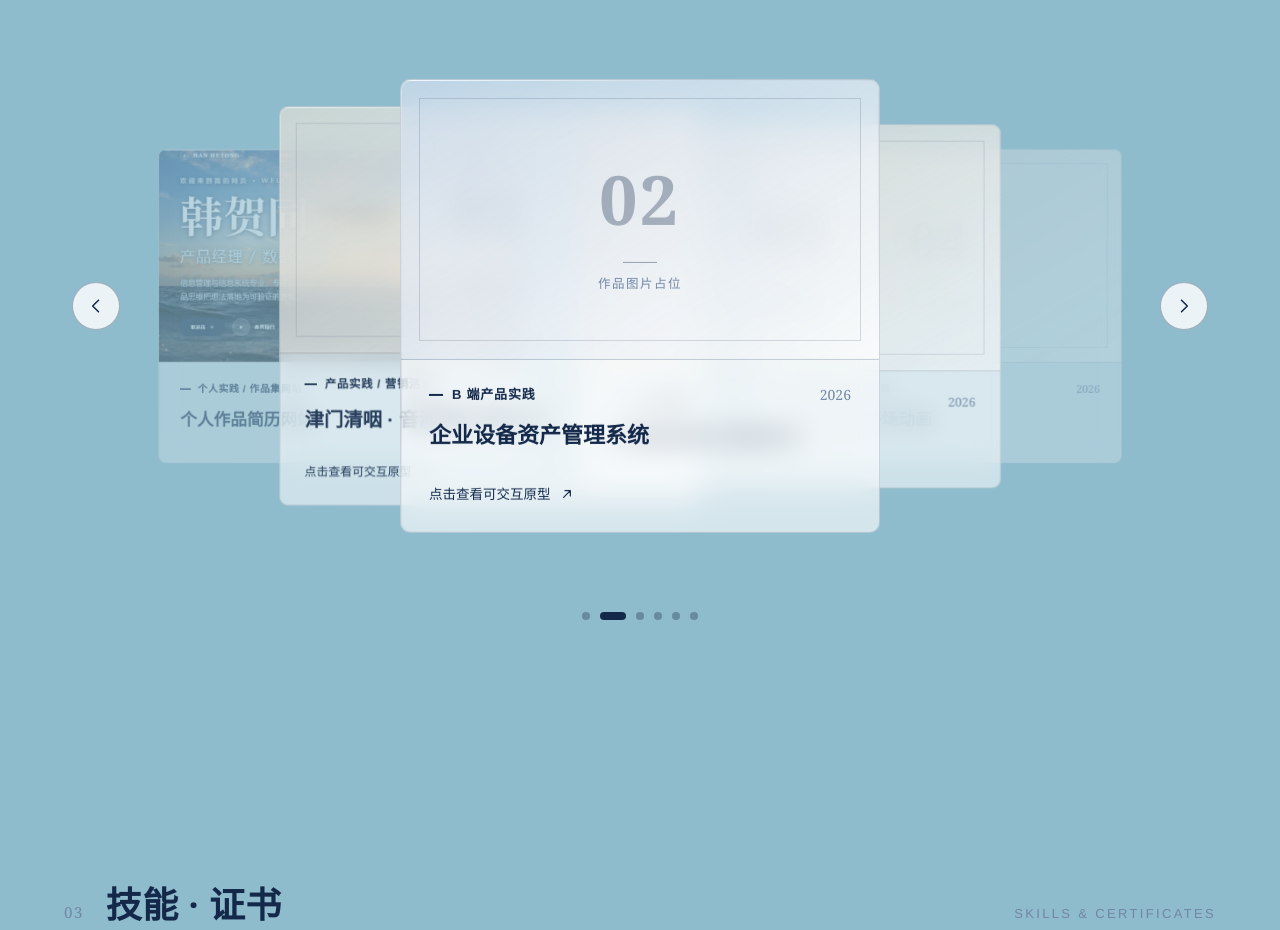
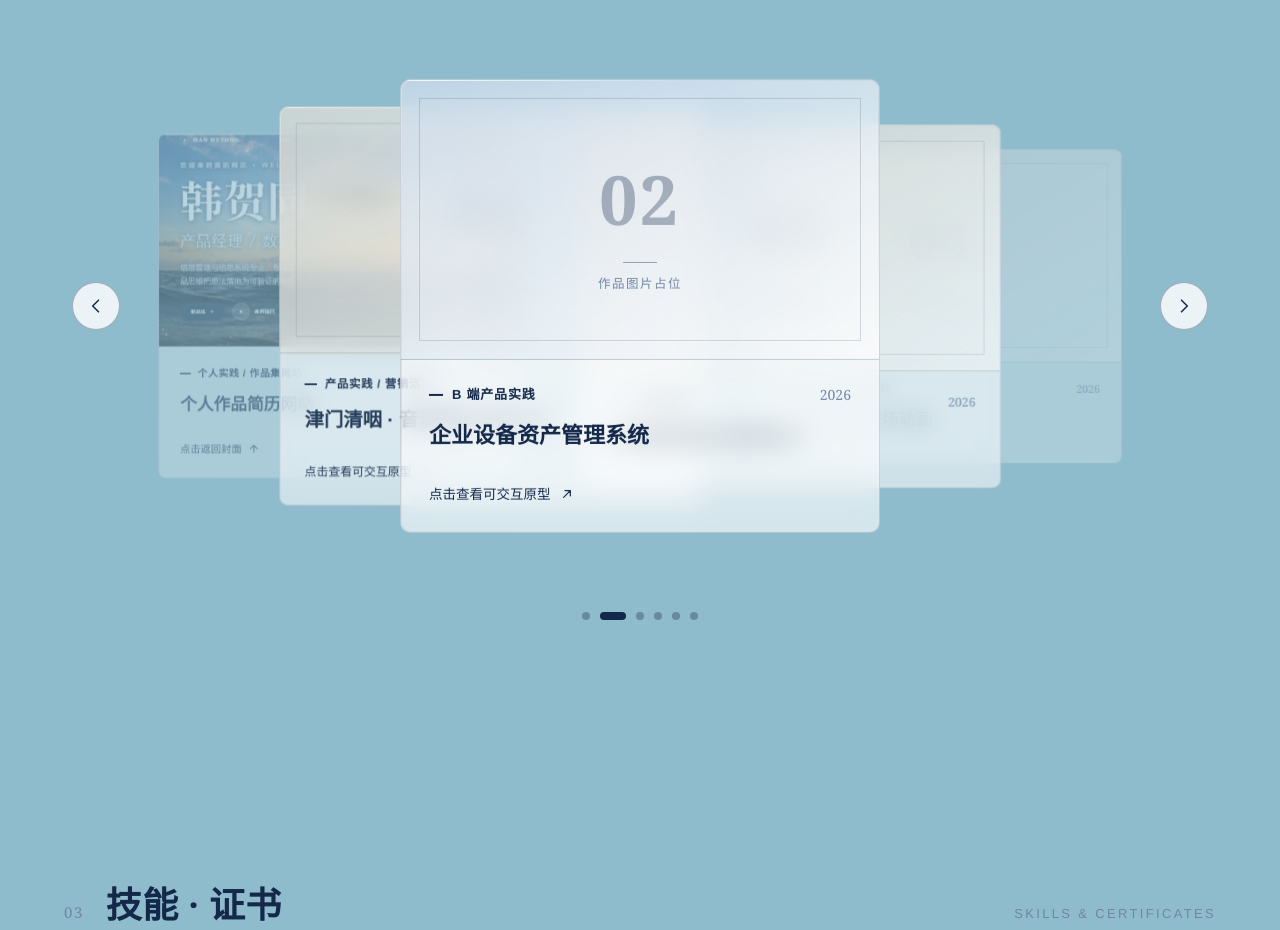
Before and after one commit to hanhetong/gerenjianli, a React (Vite) app: page / in a window 1280 px wide. Shown: the part 2260-3190 px from the top of the page. Built offline with nearby package versions, Linux system fonts and the light colour scheme.

Commit message:
第6个项目卡片点击平滑滚动返回封面

```diff
--- a/src/components/Projects.jsx
+++ b/src/components/Projects.jsx
@@ -111,11 +111,13 @@ export default function Projects() {
               return (
                 <article
                   key={p.id}
-                  className={`project-card surface ${cls}${p.link ? ' is-linked' : ''}`}
+                  className={`project-card surface ${cls}${p.link || p.anchor ? ' is-linked' : ''}`}
                   onClick={() => {
                     if (p.link) {
                       const url = /^https?:\/\//i.test(p.link) ? p.link : import.meta.env.BASE_URL + p.link
                       window.open(url, '_blank', 'noopener,noreferrer')
+                    } else if (p.anchor) {
+                      document.getElementById(p.anchor)?.scrollIntoView({ behavior: 'smooth' })
                     } else if (abs !== 0) {
                       go(i)
                     }
@@ -156,6 +158,13 @@ export default function Projects() {
                           <path d="M7 17 17 7M9 7h8v8" />
                         </svg>
                       </span>
+                    ) : p.anchor ? (
+                      <span className="project-link-hint">
+                        点击返回封面
+                        <svg viewBox="0 0 24 24" fill="none" stroke="currentColor" strokeWidth="1.8" strokeLinecap="round" strokeLinejoin="round" aria-hidden="true">
+                          <path d="M12 19V5M5 12l7-7 7 7" />
+                        </svg>
+                      </span>
                     ) : null}
                   </div>
                 </article>
--- a/src/data/content.js
+++ b/src/data/content.js
@@ -129,6 +129,7 @@ export const projects = [
       '个人作品集简历网站，集中呈现个人信息、产品与数据分析实践项目、技能证书及联系方式；梳理站点信息架构与页面层级，组织项目案例与能力标签，完成页面结构、内容编排与交互浏览，便于访问者快速了解实践经历与能力方向。',
     tags: ['作品集网站', '信息架构', '内容梳理', '响应式页面'],
     image: `${import.meta.env.BASE_URL}images/works/p6-cover.png`,
+    anchor: 'hero',
     tone: 'gold'
   }
 ]
```
